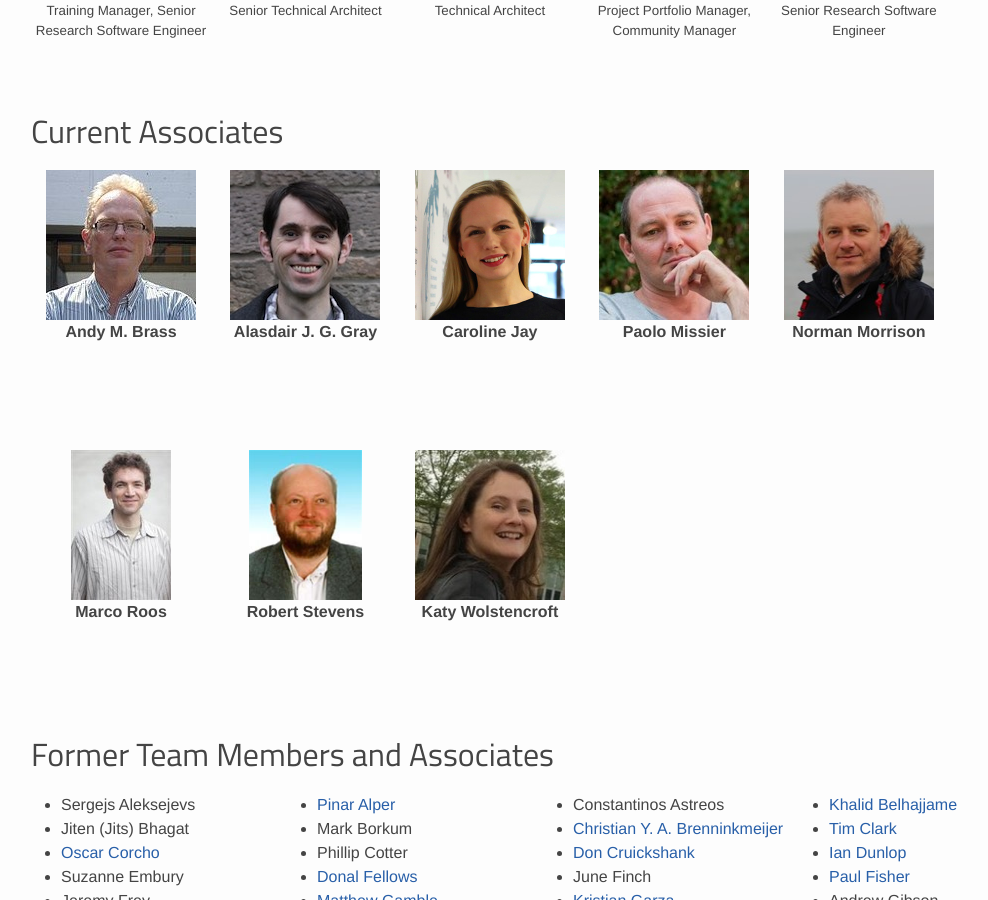
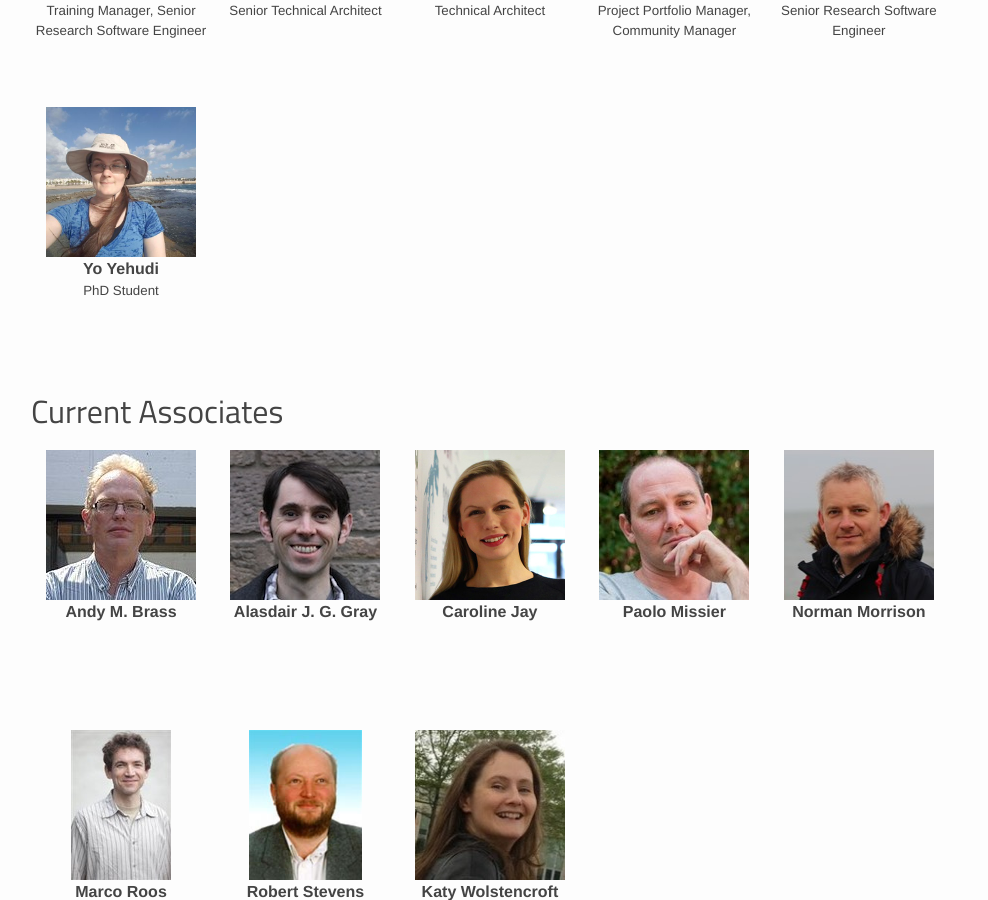
Before and after one commit to eScienceLab/eScienceLab.github.io, a Jekyll site: the page built from people.md, in a window 1280 px wide and 900 px high, scrolled down 984 px. Shown: the whole window, without its empty margins (69-1057 px from the left). Built offline with Jekyll 4.4.1, drawn with Linux system fonts in a browser that asks for light colours; comment, search, counter and statistics services are not loaded.

Commit message:
Added Yo

```diff
--- a/people.md
+++ b/people.md
@@ -49,6 +49,10 @@ staff:
   orcid: 0000-0003-3156-2105
   img: alan-williams-sm.jpg
   role: Senior Research Software Engineer
+- name: Yo Yehudi
+  orcid: 0000-0003-2705-1724
+  img: yo-yehudi-sm.jpg
+  role: PhD Student
 
 phd:
 
```
Also changed, not shown: images/profiles/yo-yehudi-sm.jpg (added).
